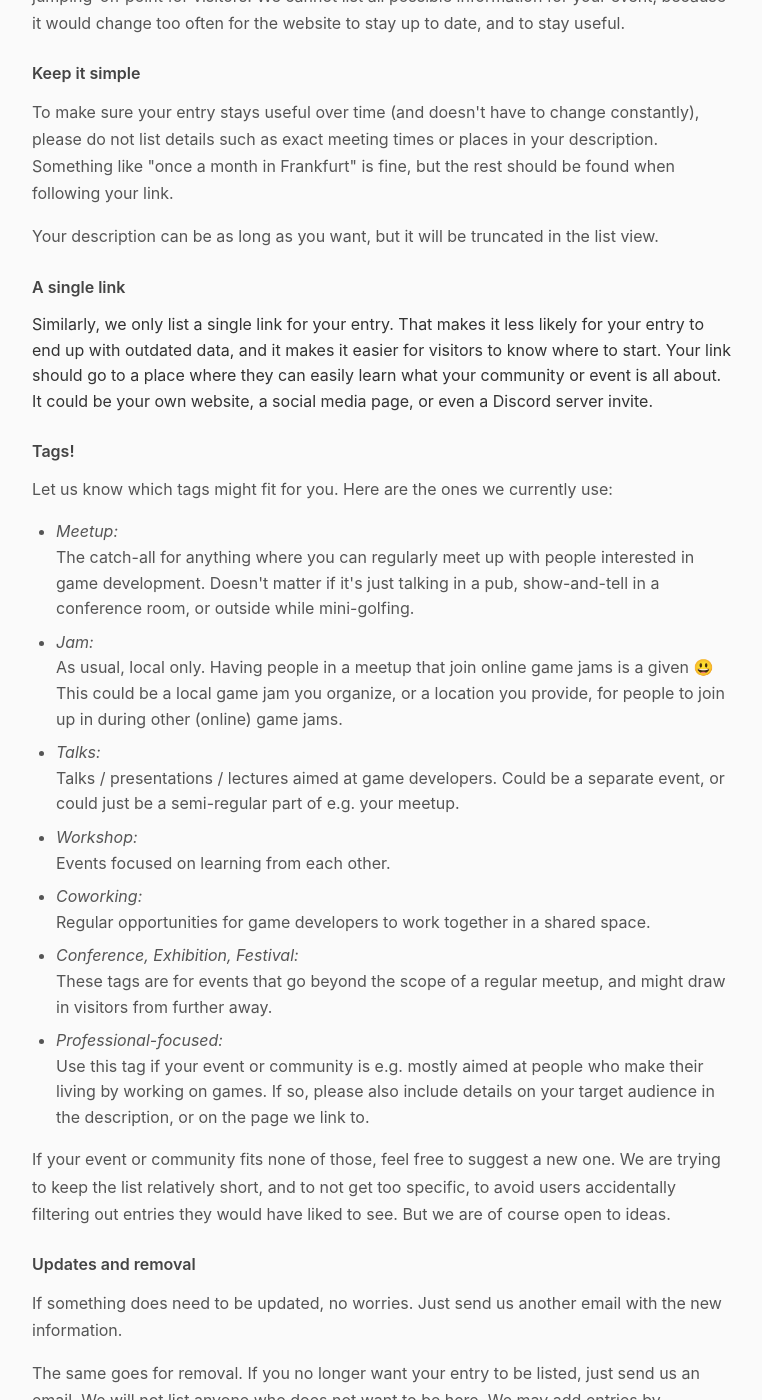
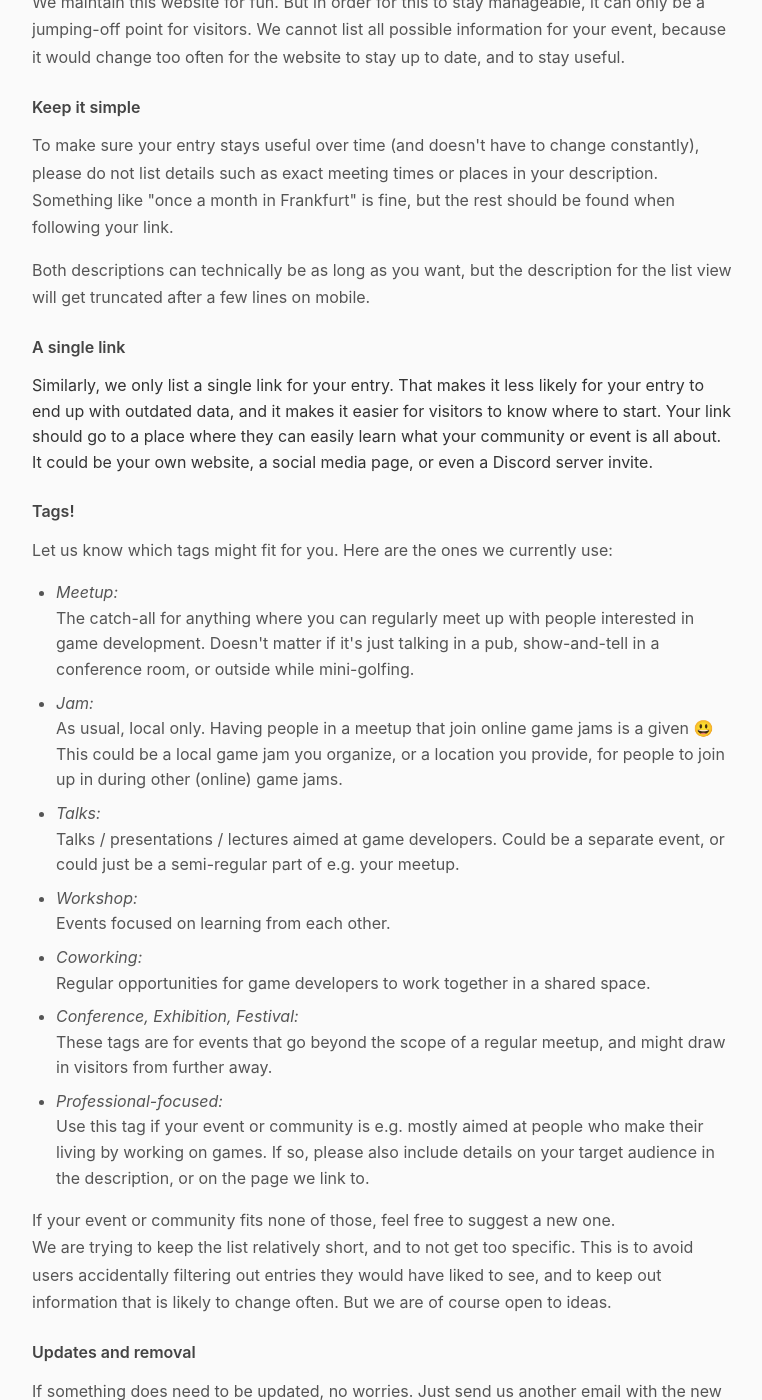
Before and after one commit to abregado/gamedev-index, a Jekyll site: the page built from add-entry.md, in a window 1280 px wide and 1400 px high, scrolled down 809 px. Shown: the whole window, without its empty margins (258-1020 px from the left). Built offline with Jekyll 4.4.1, drawn with Linux system fonts in a browser that asks for light colours; some of the changed text lies outside the part shown.

Commit message:
Added information on the short description for the list view

```diff
--- a/add-entry.md
+++ b/add-entry.md
@@ -24,7 +24,8 @@ robots: noindex, nofollow
     Here is what we will need:
     <ul>
         <li>A name for your local community or event</li>
-        <li>A short description </li>
+        <li>A short description for the list view</li>
+        <li>A description for the entry page, which can be longer</li>
         <li>One or more cities</li>
         <li>One or more event tags</li>
         <li>A single link where visitors can learn more</li>
@@ -44,7 +45,7 @@ robots: noindex, nofollow
         </p>
 
         <p>
-        Your description can be as long as you want, but it will be truncated in the list view.
+        Both descriptions can technically be as long as you want, but the description for the list view will get truncated after a few lines on mobile.
         </p>
 
     <h3>A single link</h3>
@@ -83,7 +84,8 @@ robots: noindex, nofollow
       </ul>
 
       <p>
-      If your event or community fits none of those, feel free to suggest a new one. We are trying to keep the list relatively short, and to not get too specific, to avoid users accidentally filtering out entries they would have liked to see. But we are of course open to ideas.
+      If your event or community fits none of those, feel free to suggest a new one.<br>
+      We are trying to keep the list relatively short, and to not get too specific. This is to avoid users accidentally filtering out entries they would have liked to see, and to keep out information that is likely to change often. But we are of course open to ideas.
       </p>
 
     <h3>Updates and removal</h3>
```
